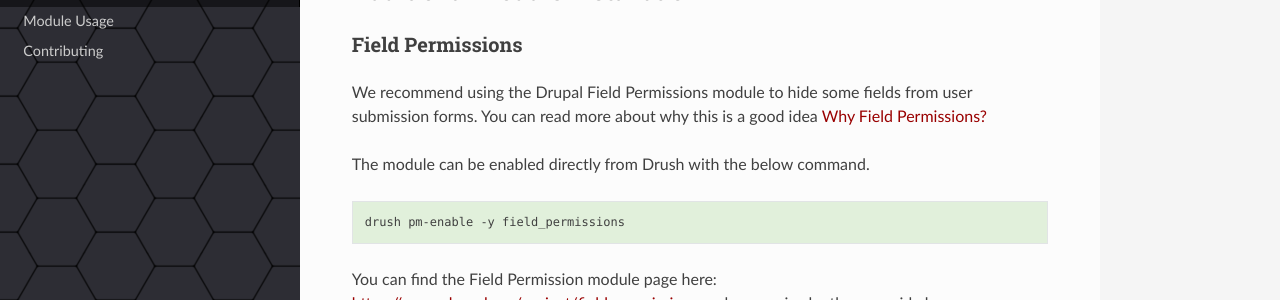
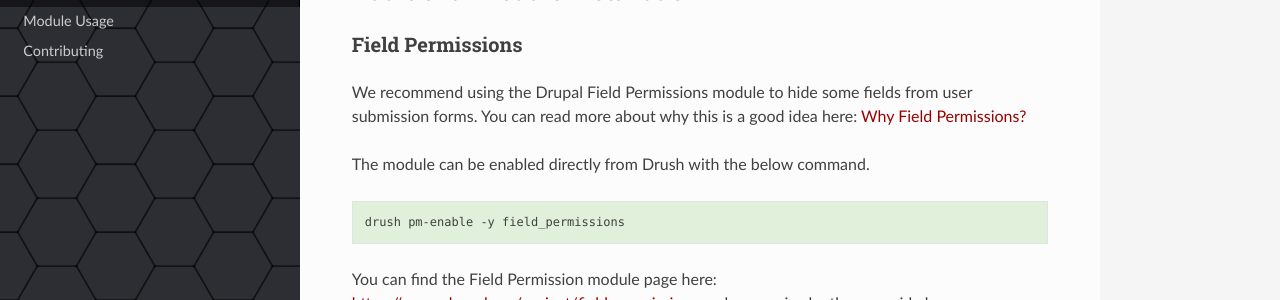
Before and after one commit to statonlab/tripal_hq, a Sphinx documentation site: the page built from docs/setup/install.rst, in a window 1280 px wide and 1228 px high. Shown: the part 699-999 px from the top of the window. Built offline with Sphinx 7.4.7 and the Read the Docs theme 2.0.0, drawn with Linux system fonts in a browser that asks for light colours.

```diff
--- a/docs/setup/field_permissions.rst
+++ b/docs/setup/field_permissions.rst
@@ -19,12 +19,12 @@ Setting Field-specific Permissions
 
 Let's assume I want to hide the Cross-Reference field from my users submitting Genome Assembly data, but still want it available for my administrators.
 
-.. image:: _static/img/cross_ref_GA.png
+.. image:: /_static/img/cross_ref_GA.png
 
 First, navigate to the bundle field configuration page via **Admin --> Structure --> Tripal Content --> Genome Assembly**.  For each field we want to hide, we must configure the field instance settings individually.  Click **Edit** for the Cross Reference field, and scroll down to **CROSS REFERENCE FIELD SETTINGS**.
 Select **Custom Permissions** and ensure that the user role you set up for HQ submitters can view, but cannot edit, this field.
 
-.. image:: _static/img/crossref_permissions.png
+.. image:: /_static/img/crossref_permissions.png
 
 Once permissions are configured to your liking, click **Save Settings**.
 
--- a/docs/setup/install.rst
+++ b/docs/setup/install.rst
@@ -26,7 +26,7 @@ Additional Module Installation
 Field Permissions
 ------------------
 
-We recommend using the Drupal Field Permissions module to hide some fields from user submission forms.  You can read more about why this is a good idea :ref:`why_field_permissions`
+We recommend using the Drupal Field Permissions module to hide some fields from user submission forms.  You can read more about why this is a good idea here: :ref:`why_field_permissions`
 
 The module can be enabled directly from Drush with the below command.
 
```
